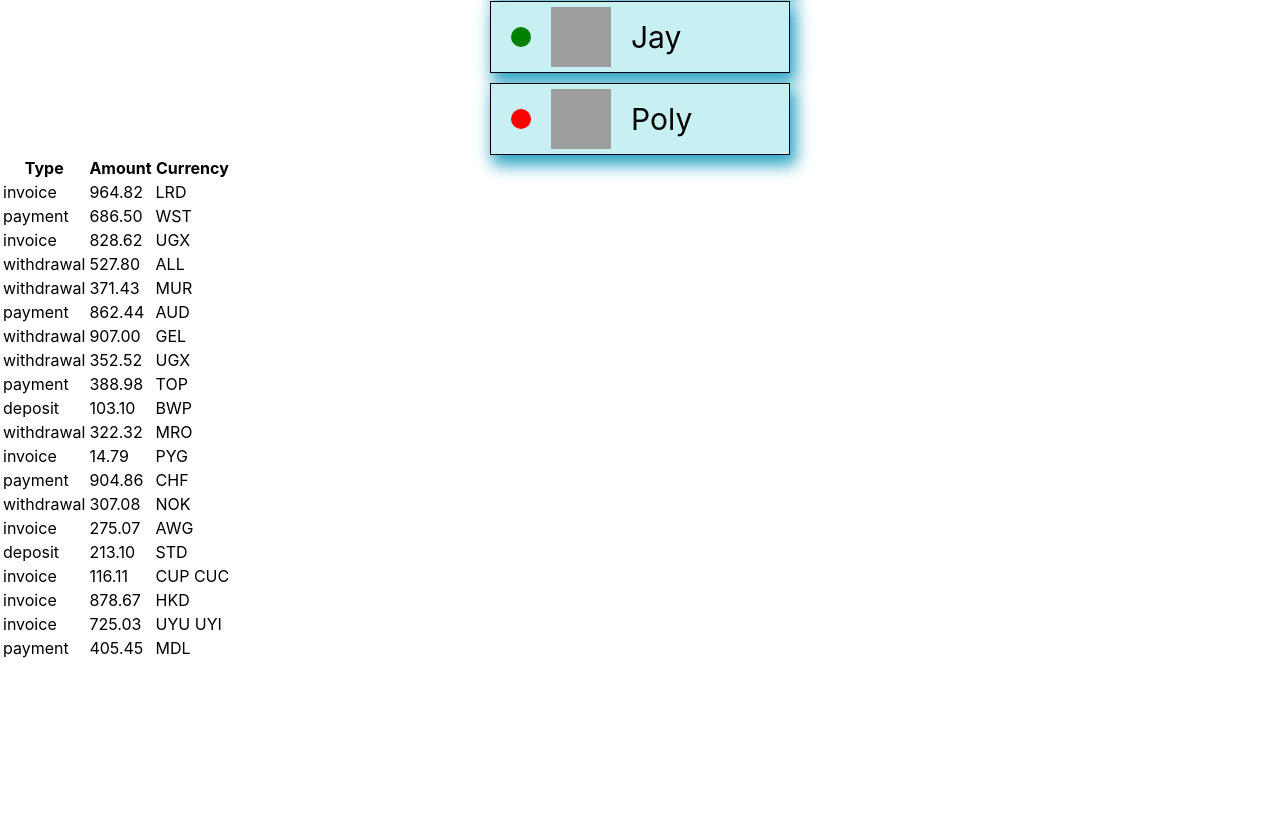
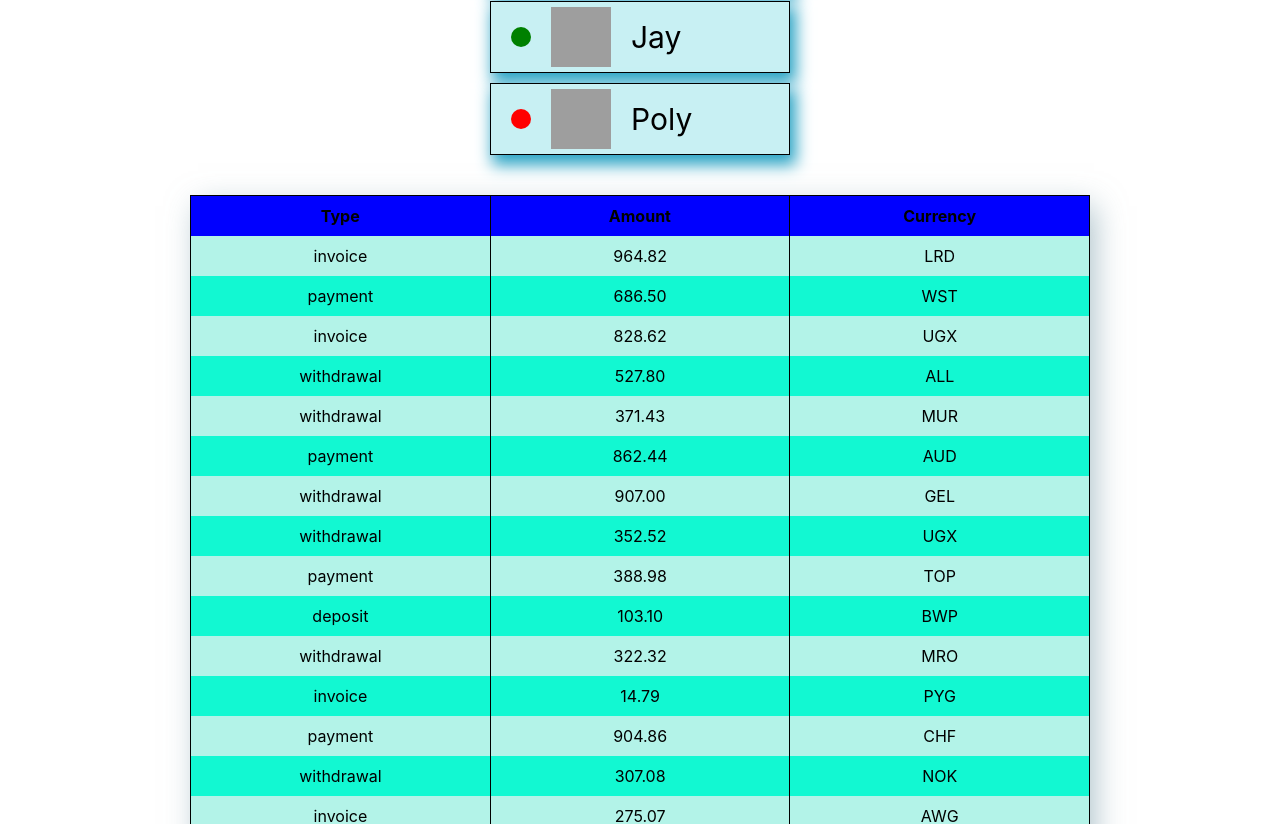
Before and after one commit to VolodymyrBashtanyuk/goit-react-hw-01-components, a React (Create React App) app: page / in a window 1280 px wide. Shown: the part 796-1620 px from the top of the page. Before the commit the page ends 1457 px from the top, so only its background shows below. Built offline with nearby package versions, Linux system fonts and the light colour scheme; grey boxes are pictures that could not be loaded.

Commit message:
add style task 04

```diff
--- a/src/components/FriendList/FrendList.styled.jsx
+++ b/src/components/FriendList/FrendList.styled.jsx
@@ -8,6 +8,7 @@ export const Wrapper = styled.ul`
     padding: 0;
     margin-right: auto;
     margin-left: auto;
+    margin-bottom: 40px;
 `;
 
 export const Item = styled.li`
--- a/src/components/TransactionHistory/TransactionHistory.jsx
+++ b/src/components/TransactionHistory/TransactionHistory.jsx
@@ -1,20 +1,21 @@
 import PropTypes from 'prop-types';
 import { TransactionList } from "./TransactionList"
+import { Table, TableHead, TableTitle, TableBody  } from './TransactionHistory.styled';
 
 export const TransactionHistory = ({items}) => {
 
-return <table className="transaction-history" >
-<thead>
+return <Table>
+<TableHead>
   <tr>
-    <th>Type</th>
-    <th>Amount</th>
-    <th>Currency</th>
+    <TableTitle>Type</TableTitle>
+    <TableTitle>Amount</TableTitle>
+    <TableTitle>Currency</TableTitle>
   </tr>
-</thead>
-<tbody>
+</TableHead>
+<TableBody>
 <TransactionList item = {items}/>
-</tbody>
-</table>
+</TableBody>
+</Table>
 }
 
 TransactionHistory.propTypes ={
--- /dev/null
+++ b/src/components/TransactionHistory/TransactionHistory.styled.jsx
@@ -0,0 +1,55 @@
+import styled from 'styled-components'
+
+export const Table = styled.table`
+    display: flex;
+    flex-direction: column;
+    align-items: center;
+    width: 900px;
+    margin-left: auto;
+    margin-right: auto;
+    margin-bottom: 40px;
+    border: 1px solid  black;
+    box-shadow: 6px 9px 29px -2px rgba(120,153,166,0.61);
+
+`;
+
+export const TableHead = styled.thead`
+    border-spacing: 0;
+
+`;
+
+export const TableTitle = styled.th`
+    width: 300px;
+    padding: 10px 0;
+    border-right: 1px solid black;
+    :last-child{
+    border-right: 0;
+
+    }
+    background-color: blue;
+`;
+
+export const TableBody = styled.tbody`
+    text-align: center;
+    border-spacing: 0;
+    border-top: 0;
+`;
+
+export const TableRow = styled.tr`
+    background-color: #12f8d2;
+    :nth-last-child(2n){
+        background-color: #b3f3e8;
+    }
+
+`;
+
+export const TableContent = styled.td`
+    width: 300px;
+    border-right: 1px solid black;
+    :last-child{
+    border-right: 0;
+
+    }
+    padding: 10px 0;
+
+`;
--- a/src/components/TransactionHistory/TransactionList.jsx
+++ b/src/components/TransactionHistory/TransactionList.jsx
@@ -1,13 +1,14 @@
 import PropTypes from 'prop-types';
+import { TableContent, TableRow } from './TransactionHistory.styled';
 
 
 export const TransactionList = ({item}) => {
     return  item.map(({id, type, amount, currency}) =>
-    <tr  key = {id}>
-      <td>{type}</td>
-      <td>{amount}</td>
-      <td>{currency}</td>
-    </tr>
+    <TableRow  key = {id}>
+      <TableContent>{type}</TableContent>
+      <TableContent>{amount}</TableContent>
+      <TableContent>{currency}</TableContent>
+    </TableRow>
     )
 }
 
```
